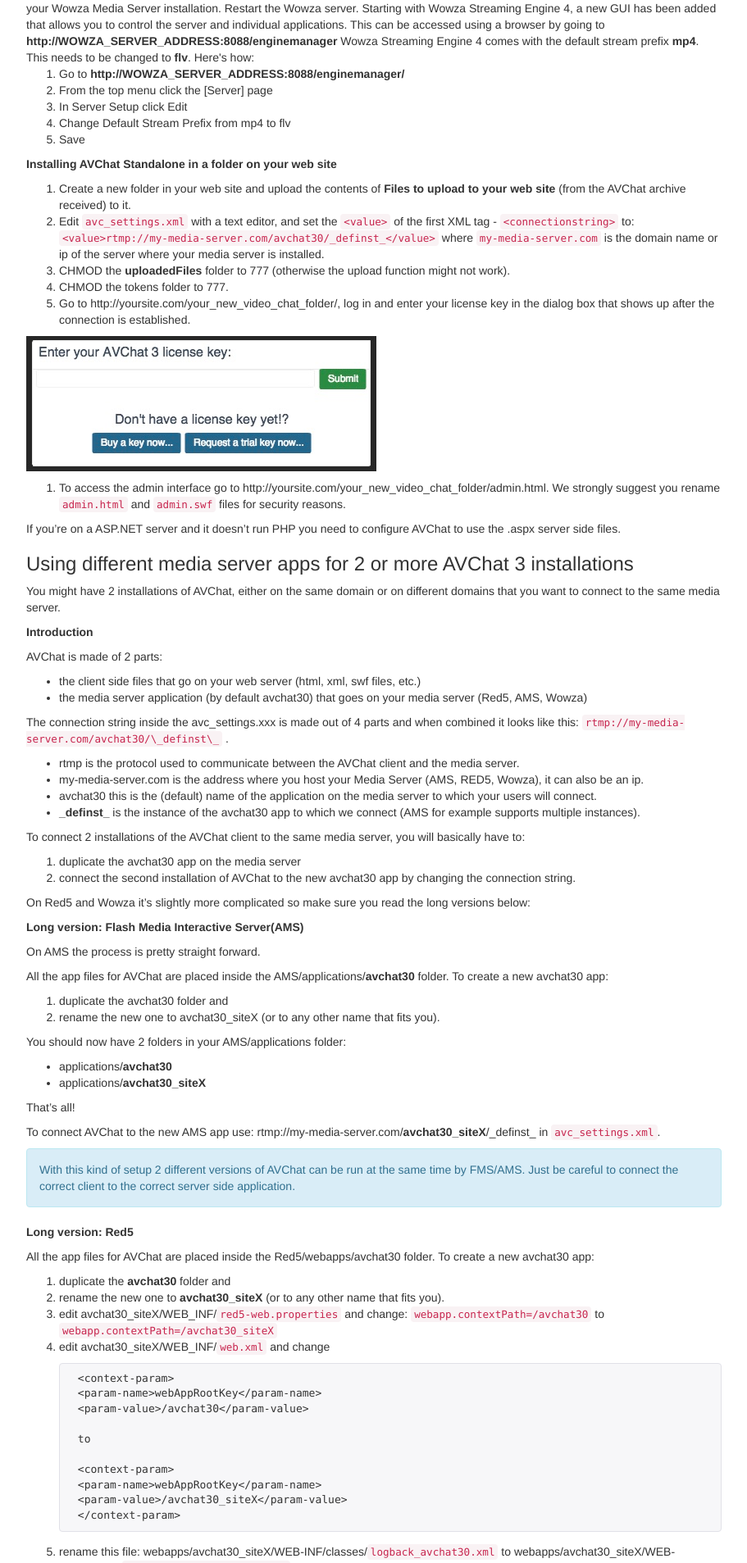
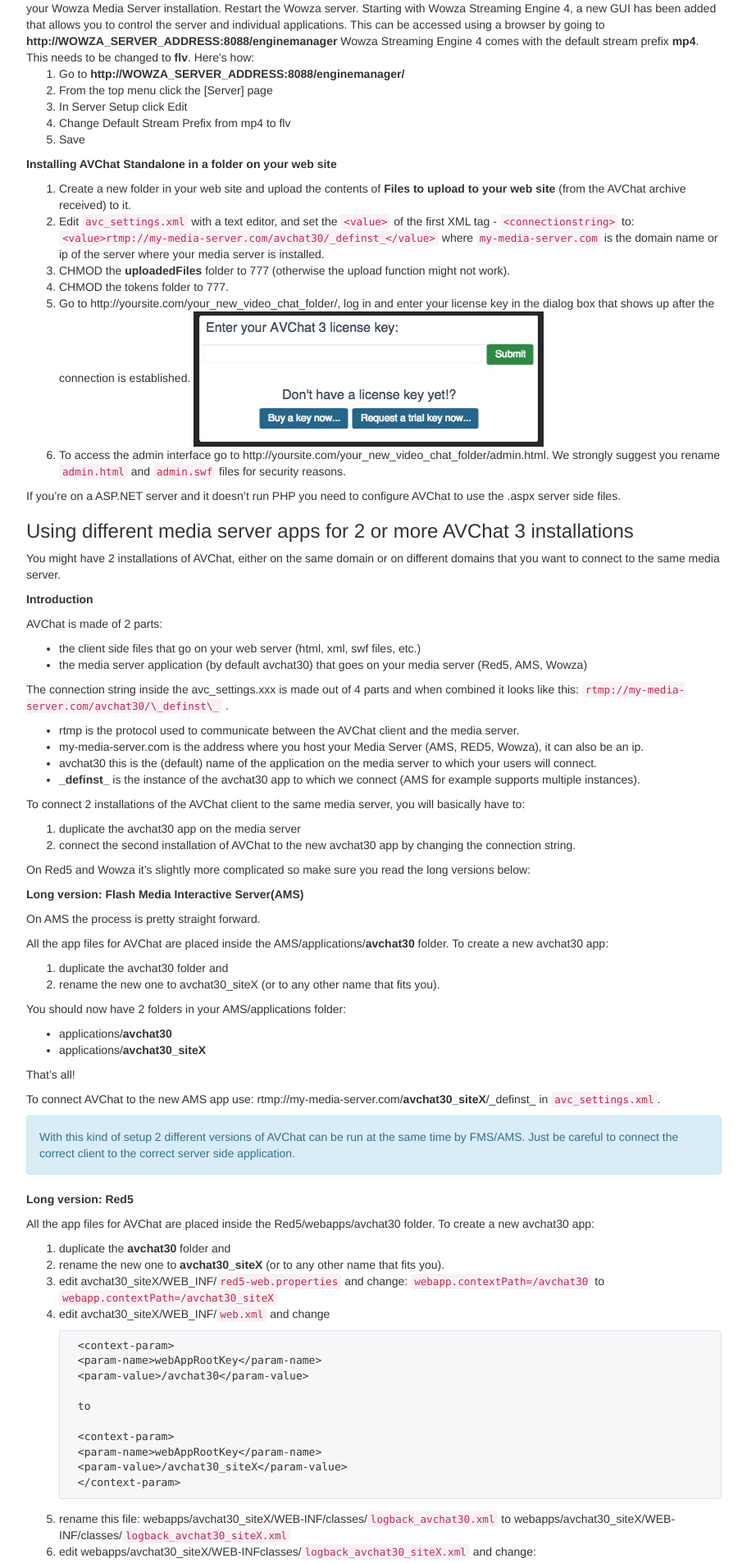
Before and after one commit to nusofthq/avchat-documentation, a Jekyll site: the page built from standalone.md, in a window 1280 px wide. Shown: the part 4493-6400 px from the top of the page at 82% size, without its empty margins (38-949 px from the left). Built offline with Jekyll 4.4.1, drawn with Linux system fonts in a browser that asks for light colours; nearby versions of some CDN libraries; comment, search, counter and statistics services are not loaded.

Commit message:
markdown fucks up images

```diff
--- a/_includes/installation-instructions.md
+++ b/_includes/installation-instructions.md
@@ -18,9 +18,7 @@
 3. CHMOD the **uploadedFiles** folder to 777 (otherwise the upload function might not work).
 4. CHMOD the tokens folder to 777.
 5. Go to http://yoursite.com/your_new_video_chat_folder/, log in and enter your license key in the dialog box that shows up after the connection is established.
-
-![alt text](http://docs.avchat.net/assets/images/license_key.jpg)
-
+<img src ="http://docs.avchat.net/assets/images/license_key.jpg" align="center"/>
 6. To access the admin interface go to http://yoursite.com/your_new_video_chat_folder/admin.html. We strongly suggest you rename `admin.html` and `admin.swf` files for security reasons.
 
 If you're on a ASP.NET server and it doesn't run PHP you need to configure AVChat to use the .aspx server side files.
@@ -169,11 +167,9 @@
 
 1. Open up `index.html` and `admin.html` in a text editor and find the following variable: `sscode :"php"`, and replace with:
 `sscode :"aspx"`, like this:
-
-![alt text](http://docs.avchat.net/assets/images/sscodeaspx.jpg)
-
+<img src="http://docs.avchat.net/assets/images/sscodeaspx.jpg" align="center"/>
 2. Edit `avc_settings.xml` and set the and set the `<value>` of the `<stylecssurl>` tag to style.aspx like this `<value>style.aspx</value>`:
-![alt text](http://docs.avchat.net/assets/images/stylecss.jpg)
+<img src="http://docs.avchat.net/assets/images/stylecss.jpg" align="center"/>
 
 The `sscode` flash var, if not specified, defaults to `php`.
 
@@ -195,7 +191,7 @@
 3. In the window that shows up, delete the old key from the text field and insert the new key
 4. Press the [Change Key] button
 5. If successful, you should now see the new limits/expiration date/domain above the license key text field!
-![alt text](http://docs.avchat.net/assets/images/licensekey.jpg)
+<img src="http://docs.avchat.net/assets/images/licensekey.jpg" align="center"/>
 
 <h2 id="reset-license-key">How to reset the license key</h2>
 
```
